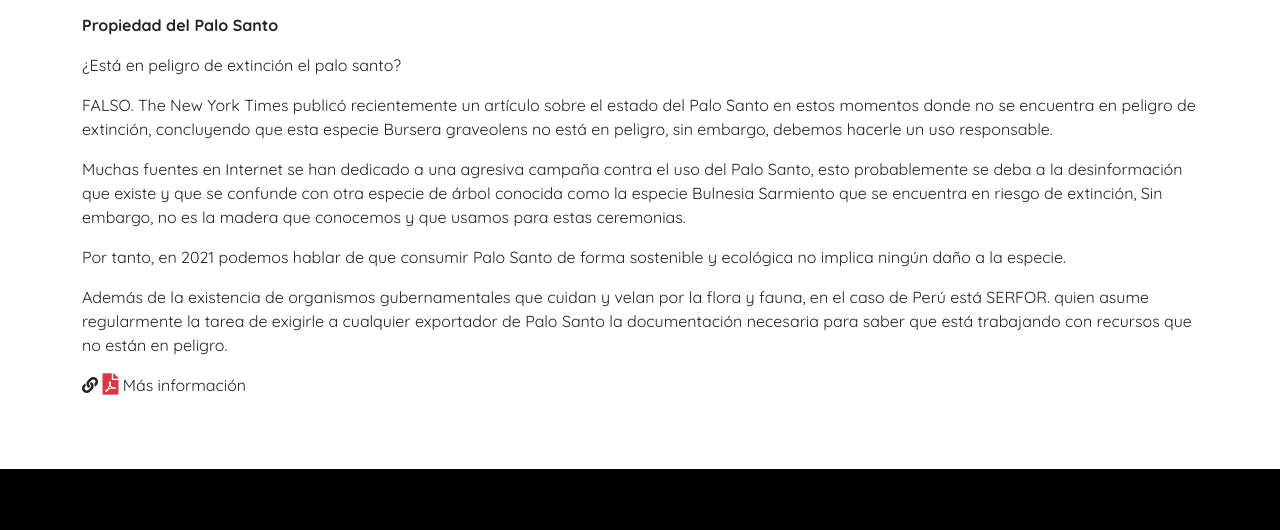
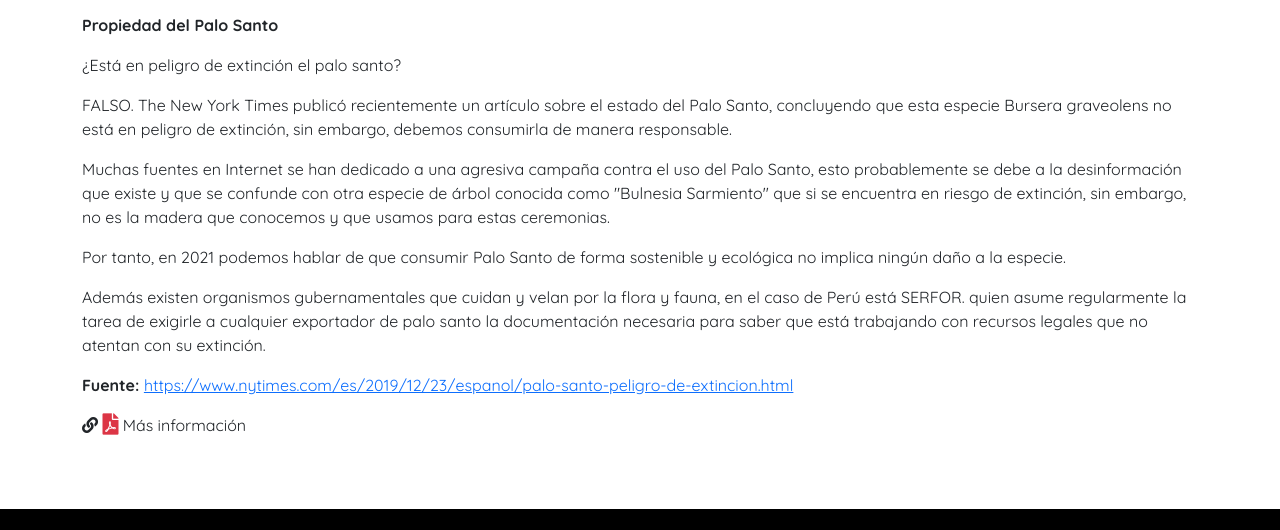
Before and after one commit to jeasoncues/palosanto, a plain HTML site: page legalidad.html in a window 1280 px wide. Shown: the part 1214-1744 px from the top of the page. Drawn offline with nearby package versions, Linux system fonts and the light colour scheme.

Commit message:
ultimo comit7

```diff
--- a/legalidad.html
+++ b/legalidad.html
@@ -154,14 +154,20 @@
 
       <p><b>Propiedad del Palo Santo</b></p>
       <p>¿Está en peligro de extinción el palo santo?</p>
-      <p class="text-justify">FALSO. The New York Times publicó recientemente un artículo sobre el estado del Palo Santo en estos momentos donde no se encuentra en peligro de extinción, concluyendo que esta especie Bursera graveolens no está en peligro, sin embargo, debemos hacerle un uso responsable. </p>
-      <p class="text-justify">Muchas fuentes en Internet se han dedicado a una agresiva campaña contra el uso del Palo Santo, esto probablemente se deba a la desinformación que existe y que se confunde con otra especie de árbol conocida como la especie Bulnesia Sarmiento que se encuentra en riesgo de extinción, Sin embargo, no es la madera que conocemos y que usamos para estas ceremonias. </p>
+      <p class="text-justify">FALSO. The New York Times publicó recientemente un artículo sobre el estado del Palo Santo, concluyendo que esta especie Bursera graveolens no está en peligro de extinción, sin embargo, debemos consumirla de manera responsable.  </p>
+      <p class="text-justify">Muchas fuentes en Internet se han dedicado a una agresiva campaña contra el uso del Palo Santo, esto probablemente se debe a la desinformación que existe y que se confunde con otra especie de árbol conocida como "Bulnesia Sarmiento" que si se encuentra en riesgo de extinción, sin embargo, no es la madera que conocemos y que usamos para estas ceremonias.  </p>
       <p class="text-justify">Por tanto, en 2021 podemos hablar de que consumir Palo Santo de forma sostenible y ecológica no implica ningún daño a la especie.
       </p>
-      <p class="text-justify">Además de la existencia de organismos gubernamentales que cuidan y velan por la flora y fauna, en el caso de Perú está SERFOR. quien asume regularmente la tarea de exigirle a cualquier exportador de Palo Santo la documentación necesaria para saber que está trabajando con recursos que no están en peligro.</p>
+      <p class="text-justify">
+        Además existen organismos gubernamentales que cuidan y velan por la flora y fauna, en el caso de Perú está SERFOR. quien asume regularmente la tarea de exigirle a cualquier exportador de palo santo la documentación necesaria para saber que está trabajando con recursos legales que no atentan con su extinción.</p>
+
+        <p><b>Fuente: </b><a href="https://www.nytimes.com/es/2019/12/23/espanol/palo-santo-peligro-de-extincion.html" target="_blank">https://www.nytimes.com/es/2019/12/23/espanol/palo-santo-peligro-de-extincion.html</a></p>
+
+
      <a href="palosanto.pdf" download="LegalidadPaloSanto2021" class="text-dark" style="text-decoration: none;" title="Click aquí">
          <i class="fas fa-link  "></i> <i class="fas fa-file-pdf text-danger fa-lg"></i> Más información
       </a>
+
 
   </div>
 
```
